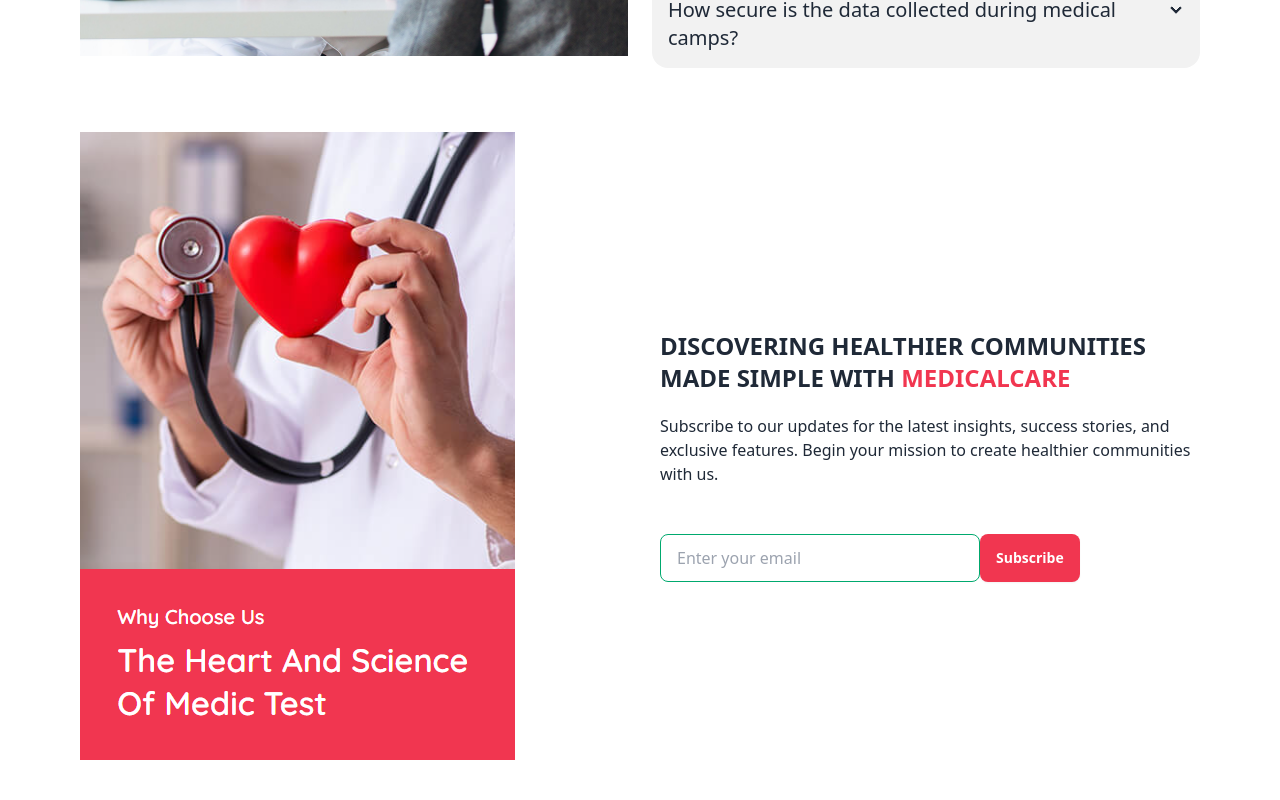
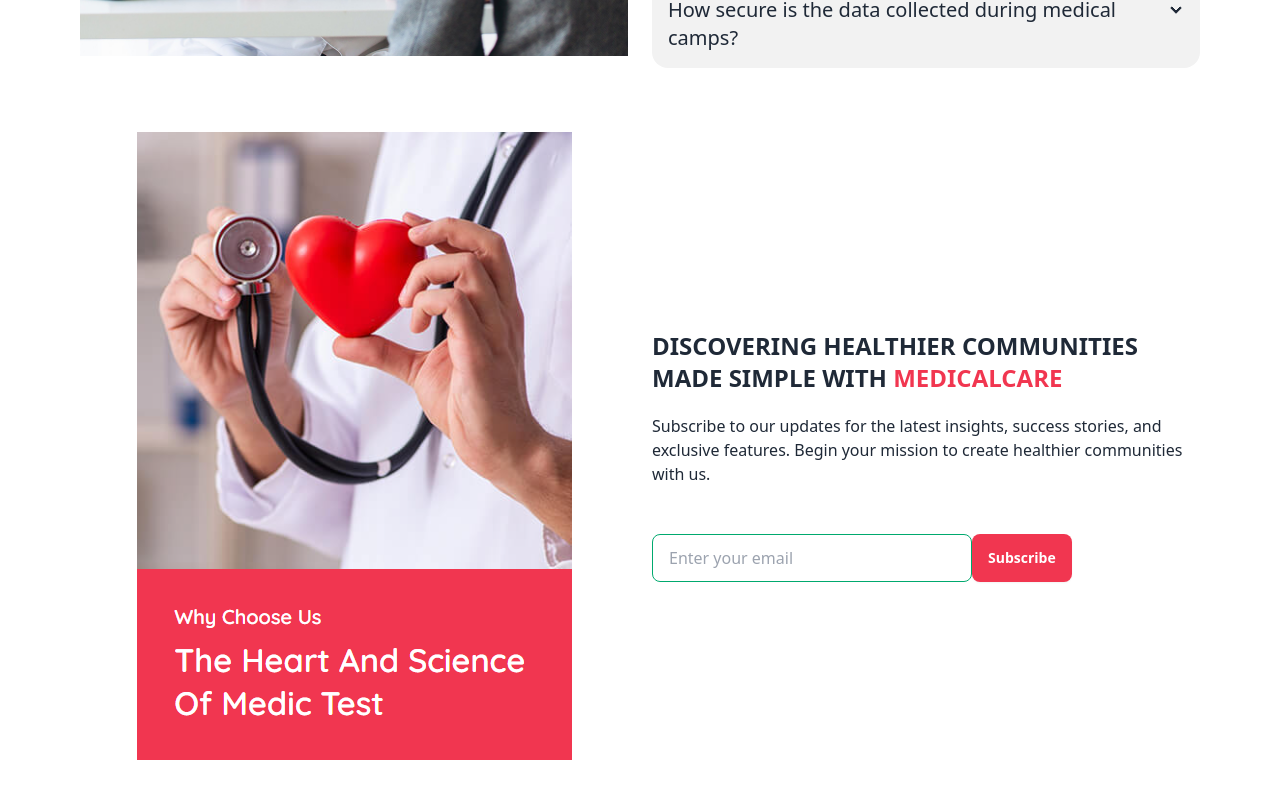
Before and after one commit to akd420/Medi_Camp_Client, a React (Vite) app: page / in a window 1280 px wide. Shown: the part 1520-2320 px from the top of the page. Built offline with nearby package versions, Linux system fonts and the light colour scheme; no server answers.

Commit message:
fixed newsletter section in home

```diff
--- a/src/Pages/Home/NewsLetter.jsx
+++ b/src/Pages/Home/NewsLetter.jsx
@@ -8,8 +8,8 @@
   };
   return (
     <div className="my-16">
-      <div className="flex flex-col md:flex-row justify-center gap-10">
-        <div className="md:w-1/2">
+      <div className="flex flex-col md:flex-row justify-around gap-6">
+        <div className="md:w-1/2 flex items-center justify-center">
           <img src="/newsletter.png" alt="" />
         </div>
         <div className="md:w-1/2 my-auto">
--- a/src/Pages/Login.jsx
+++ b/src/Pages/Login.jsx
@@ -11,14 +11,12 @@
   const { signInUser, googleLogin, user } = useAuth();
   const [loading, setLoading] = useState(false);
   const [showRoleModal, setShowRoleModal] = useState(false);
-  const [selectedRole, setSelectedRole] = useState(null);
   const navigate = useNavigate();
   const location = useLocation();
   const toast = useToast();
   console.log(loading);
 
   const handleRoleSelect = async (role) => {
-    setSelectedRole(role);
     try {
       await postDataToDatabase({
         name: user?.displayName,
@@ -51,19 +49,6 @@
   };
 
   // Handle Google signInUser
-  // const handleGoogleSignInUser = async () => {
-  //   setLoading(true);
-  //   googleLogin()
-  //     .then(() => {
-  //       navigate(location?.state ? location.state : "/");
-  //       toast.success({content: "Login Successful"});
-  //       setLoading(false);
-  //     })
-  //     .catch((error) => {
-  //       toast.error({content: error.message});
-  //       setLoading(false);
-  //     });
-  // };
   const handleGoogleSignInUser = async () => {
     setLoading(true);
 
```
